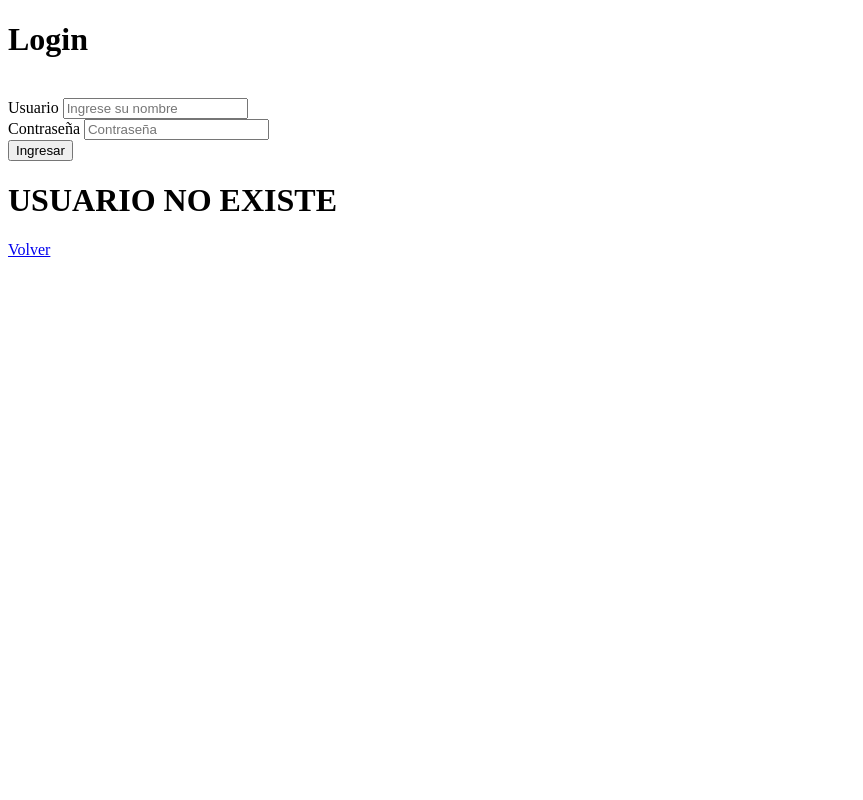
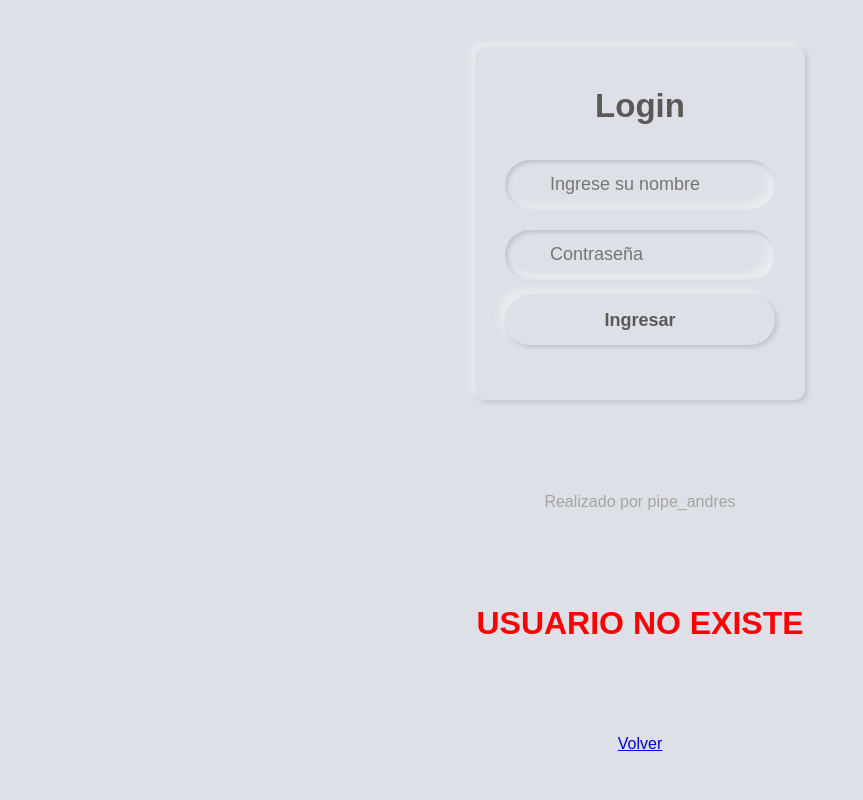
Before and after one commit to pipe-parra/php_login, a PHP site: page /validar.php in a window 1280 px wide. Shown: the whole page, without its empty margins (0-863 px from the left). Run offline with PHP 8.4, Linux system fonts and the light colour scheme; data comes from the database, SQL or seed files in the repository; both versions use the stored data as it was after the commit; data that the repository does not hold is empty.

Commit message:
avances primera evaluacion

```diff
--- a/login.php
+++ b/login.php
@@ -4,19 +4,41 @@
     <meta charset="UTF-8">
     <meta http-equiv="X-UA-Compatible" content="IE=edge">
     <meta name="viewport" content="width=device-width, initial-scale=1.0">
-    <title>Login</title>
+    <link rel="stylesheet" href="style.css">
+
+
+
+
 </head>
 <body>
-    <form action="validar.php" method="POST">
-        <h1>Login</h1> <br>
+<!-- aca empieza header -->
 
-         Usuario <input type="text" name="usuario" placeholder="Ingrese su nombre"> <br>
+<!-- aca empieza el formulario -->
+    <div class="content">
+        <div class="text">
+          Login
+        </div>
+        <form action="validar.php" method="POST">
+          <div class="field">
+            <input input type="text" name="usuario" placeholder="Ingrese su nombre" required>
+            <span class="fas fa-user"></span>
 
-         Contraseña <input type="password" name="contraseña" placeholder="Contraseña"> <br>
+          </div>
+          <div class="field">
+              <div>
+            <input type="password" name="contraseña" placeholder="Contraseña" required>
+            <span class="fas fa-lock"></span>
+        </div>
+          </div>
+          <button  type="submit" value="Ingresar">Ingresar</button>
 
-         <input type="submit" value="Ingresar">
+        </form>
+      </div>
 
-    </form>
 
+        <div style="text-align:center !important;">
+         <p style="text-align:center !important; color: rgb(164, 164, 164);">Realizado por pipe_andres</p>
+        </div>
+        <link rel="stylesheet" href="navbar.js">
 </body>
 </html>
--- /dev/null
+++ b/style.css
@@ -0,0 +1,198 @@
+
+* {
+  margin: 0;
+  padding: 0;
+  box-sizing: border-box;
+  font-family: "Poppins", sans-serif;
+}
+html,
+body {
+  height: 100%;
+}
+body {
+  display: grid;
+  place-items: center;
+  background: #dde1e7;
+  text-align: center;
+}
+/* aqui parte el navbar
+
+/* aqui es la configaracion de formulario */
+header {
+  position: fixed;
+  left: 0;
+  right: 0;
+  margin: auto;
+  top: 0.5rem;
+  text-align: center;
+  color: #222;
+}
+header .social li {
+  margin-top: 20px;
+  list-style: none;
+}
+header .social li > a {
+  position: relative;
+  font-size: 20px;
+  color: #222;
+  margin: 10px;
+  text-decoration: none;
+  transition: all 0.3s;
+}
+header .social li > a:last-child {
+  border: 1px solid #222;
+  font-size: 16px;
+  background: #222;
+  color: #dde1e7;
+  padding: 1px 5px;
+}
+header .social li a:last-child:hover {
+  border-color: grey;
+  background: grey;
+  color: #dde1e7;
+}
+header .social li > a:hover {
+  color: grey;
+}
+header .social li > a:before {
+  content: "";
+  position: absolute;
+  bottom: -1rem;
+  left: 0;
+  background-color: #222;
+  width: 20px;
+  height: 4px;
+  opacity: 0;
+  transition: all 0.3s;
+}
+header .social li > a:hover:before {
+  opacity: 1;
+  background-color: grey;
+}
+
+.content {
+  width: 330px;
+  padding: 40px 30px;
+  background: #dde1e7;
+  border-radius: 10px;
+  box-shadow: -3px -3px 7px #ffffff73, 2px 2px 5px rgba(94, 104, 121, 0.288);
+}
+.content .text {
+  font-size: 33px;
+  font-weight: 600;
+  margin-bottom: 35px;
+  color: #595959;
+}
+.field {
+  height: 50px;
+  width: 100%;
+  display: flex;
+  position: relative;
+}
+.field:nth-child(2) {
+  margin-top: 20px;
+}
+.field input {
+  height: 100%;
+  width: 100%;
+  padding-left: 45px;
+  outline: none;
+  border: none;
+  font-size: 18px;
+  background: #dde1e7;
+  color: #595959;
+  border-radius: 25px;
+  box-shadow: inset 2px 2px 5px #babecc, inset -5px -5px 10px #ffffff73;
+}
+.field input:focus {
+  box-shadow: inset 1px 1px 2px #babecc, inset -1px -1px 2px #ffffff73;
+}
+.field span {
+  position: absolute;
+  color: #595959;
+  width: 50px;
+  line-height: 50px;
+}
+.field label {
+  position: absolute;
+  top: 50%;
+  transform: translateY(-50%);
+  left: 45px;
+  pointer-events: none;
+  color: #666666;
+}
+.field input:valid ~ label {
+  opacity: 0;
+}
+.forgot-pass {
+  text-align: left;
+  margin: 10px 0 10px 5px;
+}
+.forgot-pass a {
+  font-size: 16px;
+  color: #3498db;
+  text-decoration: none;
+}
+.forgot-pass:hover a {
+  text-decoration: underline;
+}
+button {
+  margin: 15px 0;
+  width: 100%;
+  height: 50px;
+  font-size: 18px;
+  line-height: 50px;
+  font-weight: 600;
+  background: #dde1e7;
+  border-radius: 25px;
+  border: none;
+  outline: none;
+  cursor: pointer;
+  color: #595959;
+  box-shadow: 2px 2px 5px #babecc, -5px -5px 10px #ffffff73;
+}
+button:focus {
+  color: #3498db;
+  box-shadow: inset 2px 2px 5px #babecc, inset -5px -5px 10px #ffffff73;
+}
+.sign-up {
+  margin: 10px 0;
+  color: #595959;
+  font-size: 16px;
+}
+.sign-up a {
+  color: #3498db;
+  text-decoration: none;
+}
+.sign-up a:hover {
+  text-decoration: underline;
+}
+
+footer {
+  position: fixed;
+  bottom: 2rem;
+  left: 2rem;
+}
+footer .links a {
+  display: flex;
+  line-height: 30px;
+  text-decoration: none;
+  color: #222;
+  font-weight: 700;
+  font-size: 20px;
+  z-index: 999;
+}
+footer .links a > i {
+  line-height: 30px;
+  padding-right: 15px;
+}
+footer .links a:last-child i {
+  color: orange;
+}
+footer .links .coffee {
+  width: 300px;
+  position: fixed;
+  bottom: -2rem;
+  left: -2.7rem;
+  z-index: -99;
+}
--- a/validar.php
+++ b/validar.php
@@ -7,7 +7,7 @@ session_start();
 $_SESSION['usuario']=$usuario;
 
 include('bd.php');
-// $conexion=mysqli_connect("localhost", "root", "1234", "bdprint");
+// $conexion=mysqli_connect("localhost", "root", "1234", "bdprint"); esta seria necesaria si quisiera conectar desde aqui pero preferi invocar desde otra
 
 $consulta="SELECT*FROM trabajador where usuario='$usuario' and clave='$contraseña'";
 $resultado=mysqli_query($conexion, $consulta);
@@ -15,14 +15,16 @@ $resultado=mysqli_query($conexion, $consulta);
 $filas=mysqli_num_rows($resultado);
 
 if($filas){
-    header("location:home.php");
-
+    include("home.php");
+    // $consulta="SELECT nombre FROM trabajador where usuario='$usuario'";
+    // $filas = mysqli_fetch_assoc($resultado);
+    // echo "<h1>Bienvenido " .$filas["nombre"] ."</h1>";
 }else{
     ?>
     <?php
     include("login.php");
     ?>
-    <h1 class="bad">USUARIO NO EXISTE</h1>
+    <h1 class="bad" style="color:red">USUARIO NO EXISTE</h1>
     <a href="login.php">Volver</a>
     <?php
 
```
Also changed, not shown: 127_0_0_1.sql (added, +69 -0 lines), home.php (+12 -1 lines).
